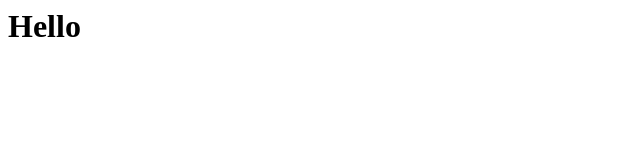
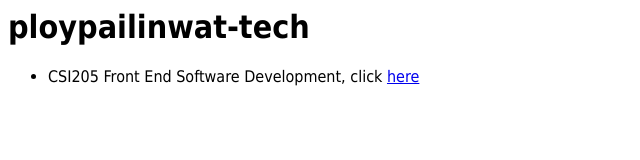
Before and after one commit to ploypailinwat-tech/ploypailinwat-tech.github.io, a plain HTML site: page index.html in a window 1280 px wide. Shown: the whole page, without its empty margins (0-640 px from the left). Drawn offline with Linux system fonts and the light colour scheme.

Commit message:
Add basic HTML structure and content

```diff
--- a/index.html
+++ b/index.html
@@ -1 +1,14 @@
-<h1>Hello</h1>
+<html>
+  <head>
+    <title>ploypailinwat-tech</title>
+    <style>
+      body {font-family: Tahoma, Verdana, Segoe, sans-serif;}
+    </style>
+  </head>
+  <body>
+    <h1>ploypailinwat-tech</h1>
+    <ul>
+      <li>CSI205 Front End Software Development, click <a href='https://ploypailinwat-tech.github.io/_multipages'>here</a></li>
+    </ul>
+  </body>
+</html>
```
